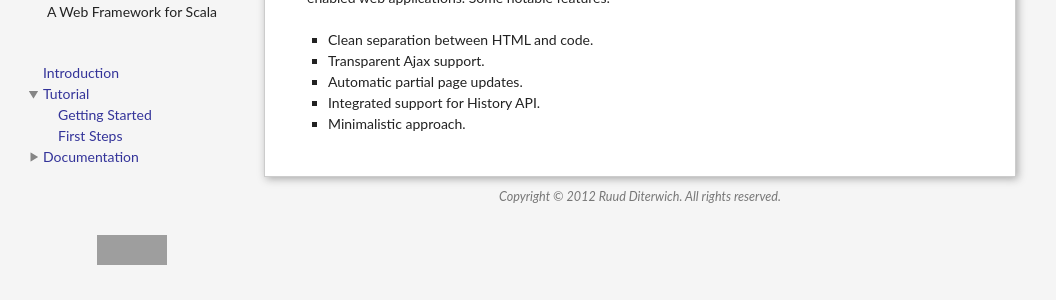
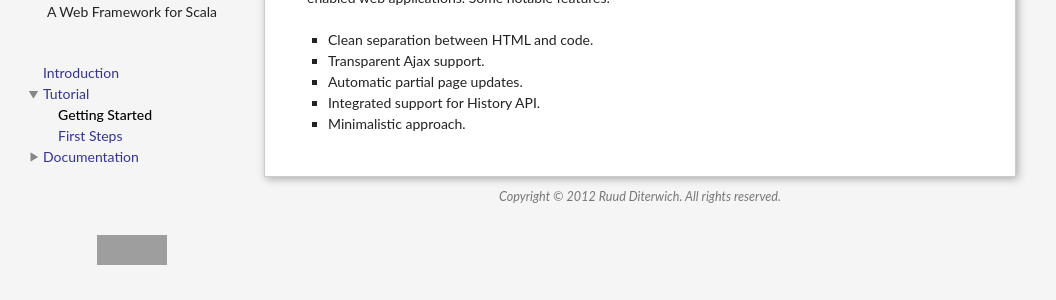
Before and after one commit to scalastuff/scalaleafs, a Jekyll site: the page built from index.md, in a window 1280 px wide. Shown: the part 142-442 px from the top of the page, without its empty margins (0-1056 px from the left). Built offline with Jekyll 4.4.1, drawn with Linux system fonts in a browser that asks for light colours; grey boxes are pictures that could not be loaded.

Commit message:
Updated stylesheets/screen.css

```diff
--- a/stylesheets/screen.css
+++ b/stylesheets/screen.css
@@ -54,6 +54,8 @@ body,div,dl,dt,dd,ul,ol,li,h1,h2,h3,h4,h5,h6,pre,form,fieldset,p,blockquote,th,t
 	text-decoration: underline;
 }
 .dtree a.nodeSel {
+  font-weight: 500;
+  color: black;
 }
 .dtree .clip {
 	overflow: hidden;
```
